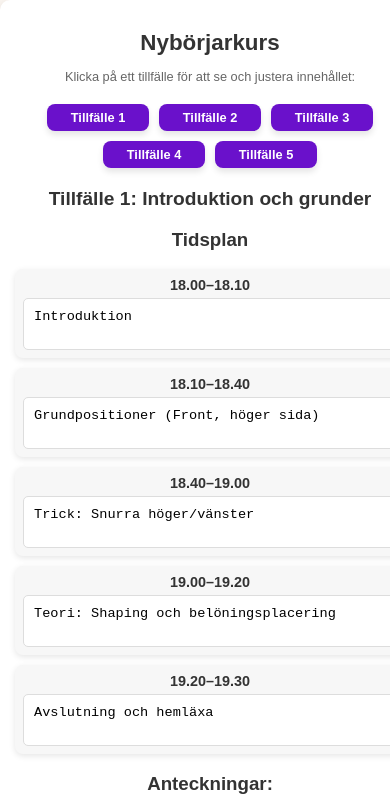
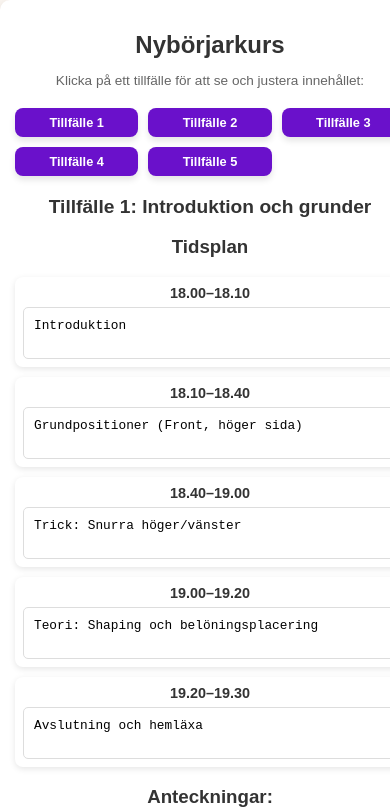
Before and after one commit to pwidahl/traning, a plain HTML site: page nyborjarkurs.html in a window 390 px wide. Both pictures are taken after a click on the link "Tillfälle 1". Shown: the top 811 px of the page. Drawn offline with Linux system fonts and the light colour scheme.

Commit message:
Update nyborjarkurs.html

```diff
--- a/nyborjarkurs.html
+++ b/nyborjarkurs.html
@@ -6,7 +6,7 @@
     <title>Nybörjarkurs</title>
     <link rel="stylesheet" href="styles.css">
     <style>
-        /* Mobiloptimering */
+        /* Grundlayout */
         body {
             font-family: Arial, sans-serif;
             margin: 0;
@@ -15,7 +15,7 @@
         }
 
         .container {
-            max-width: 600px;
+            max-width: 500px;
             margin: 0 auto;
             padding: 15px;
         }
@@ -28,14 +28,15 @@
         p {
             text-align: center;
             color: #666;
+            font-size: 0.95rem;
         }
 
+        /* Kurslänkar */
         .course-links {
-            display: flex;
-            flex-wrap: wrap;
+            display: grid;
+            grid-template-columns: repeat(auto-fit, minmax(100px, 1fr));
             gap: 10px;
-            justify-content: center;
-            margin: 20px 0;
+            margin-top: 20px;
         }
 
         .course-links a {
@@ -44,11 +45,9 @@
             background: #6a11cb;
             color: white;
             text-decoration: none;
-            font-size: 1rem;
+            font-size: 0.9rem;
             padding: 10px;
             border-radius: 8px;
-            width: 100%;
-            max-width: 120px;
             transition: background 0.3s;
         }
 
@@ -56,6 +55,7 @@
             background: #2575fc;
         }
 
+        /* Sessiondetaljer */
         .session-details {
             margin-top: 20px;
         }
@@ -67,7 +67,7 @@
         }
 
         ul li {
-            background: #f7f7f7;
+            background: #fff;
             margin-bottom: 10px;
             padding: 15px;
             border-radius: 8px;
@@ -87,17 +87,18 @@
             border: 1px solid #ddd;
             border-radius: 5px;
             padding: 10px;
-            font-size: 1rem;
+            font-size: 0.9rem;
             resize: vertical;
         }
 
         button {
-            font-size: 1rem;
+            font-size: 0.95rem;
             padding: 10px;
             border: none;
             border-radius: 5px;
             cursor: pointer;
             transition: background 0.3s;
+            width: 100%;
         }
 
         .save-button {
@@ -119,20 +120,20 @@
             background: #d62828;
         }
 
+        /* Mobiloptimering */
         @media (max-width: 768px) {
             .course-links a {
-                max-width: 100px;
-                font-size: 0.9rem;
+                font-size: 0.85rem;
                 padding: 8px;
             }
 
             ul li {
                 padding: 10px;
-                gap: 5px;
+                gap: 8px;
             }
 
             textarea {
-                font-size: 0.9rem;
+                font-size: 0.85rem;
             }
 
             button {
@@ -142,24 +143,31 @@
         }
 
         @media (max-width: 480px) {
+            h1 {
+                font-size: 1.5rem;
+            }
+
+            p {
+                font-size: 0.85rem;
+            }
+
             .course-links a {
-                max-width: 90px;
                 font-size: 0.8rem;
-                padding: 6px;
+                padding: 7px;
             }
 
             ul li {
                 padding: 8px;
-                gap: 5px;
+                gap: 6px;
             }
 
             textarea {
-                font-size: 0.85rem;
+                font-size: 0.8rem;
             }
 
             button {
                 font-size: 0.85rem;
-                padding: 6px;
+                padding: 7px;
             }
         }
     </style>
@@ -194,7 +202,6 @@
     </footer>
 
     <script>
-        // Grundfunktioner (samma som tidigare)
         const defaultSessions = {
             1: {
                 title: "Tillfälle 1: Introduktion och grunder",
@@ -204,17 +211,6 @@
                     { time: "18.40–19.00", content: "Trick: Snurra höger/vänster" },
                     { time: "19.00–19.20", content: "Teori: Shaping och belöningsplacering" },
                     { time: "19.20–19.30", content: "Avslutning och hemläxa" }
-                ],
-                notes: ""
-            },
-            2: {
-                title: "Tillfälle 2: Fördjupning av positioner och rörelse",
-                schedule: [
-                    { time: "18.00–18.10", content: "Uppvärmning och repetition" },
-                    { time: "18.10–18.30", content: "Grundpositioner: Vänster sida, bakom" },
-                    { time: "18.30–18.50", content: "Trick: Slalom framåt/bakåt" },
-                    { time: "18.50–19.10", content: "Teori: Ordförståelse och muskelminne" },
-                    { time: "19.10–19.30", content: "Avslutning och hemläxa" }
                 ],
                 notes: ""
             }
```
